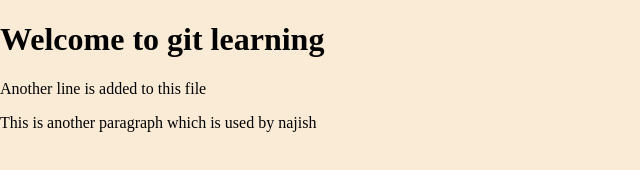
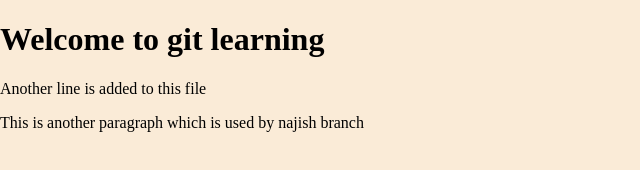
Before and after one commit to najish/GIT, a plain HTML site: page index.html in a window 1280 px wide. Shown: the full height of the page, 0-640 px from the left. Drawn offline with Linux system fonts and the light colour scheme.

Commit message:
changes into najish branch

```diff
--- a/index.html
+++ b/index.html
@@ -11,7 +11,7 @@
     <h1>Welcome to git learning</h1>
     <p>Another line is added to this file</p>
 
-    <p>This is another paragraph which is used by najish</p>
+    <p>This is another paragraph which is used by najish branch</p>
 
     <script src="script.js" defer></script>
 </body>
```
